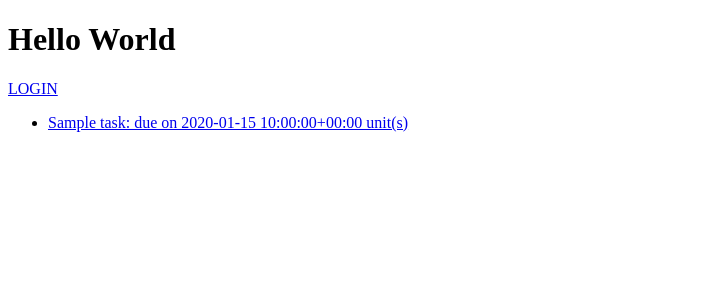
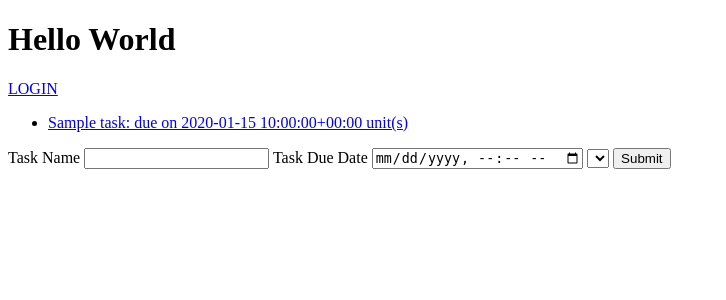
Before and after one commit to gianvalen/csci40-class-code, a Django app: page /tasks/list in a window 1280 px wide. Shown: the top 300 px of the page, without its empty margins (0-726 px from the left). Run offline with Django 5.2, Linux system fonts and the light colour scheme; tables that the repository leaves empty hold one stand-in row (values such as "Sample post"); lists and menus that the app fills with data are empty.

Commit message:
Edited templates

```diff
--- a/mysite/templates/task_list.html
+++ b/mysite/templates/task_list.html
@@ -27,5 +27,22 @@
         </li>
     {% endfor %}
     </ul>
+    <form method="POST">
+        {% csrf_token %}
+        <label for="task_name">
+            <span>Task Name</span>
+            <input type="text" id="task_name" name="task_name">
+        </label>
+        <label for="task_due">
+            <span>Task Due Date</span>
+            <input type="datetime-local" id="task_due" name="task_due">
+        </label>
+        <select name="taskgroup" id="taskgroup">
+            {% for group in taskgroups %}
+            <option value="{{ group.pk }}">{{ group }}</option>
+            {% endfor %}
+        </select>
+        <button>Submit</button>
+    </form>
 </body>
 </html>
```
